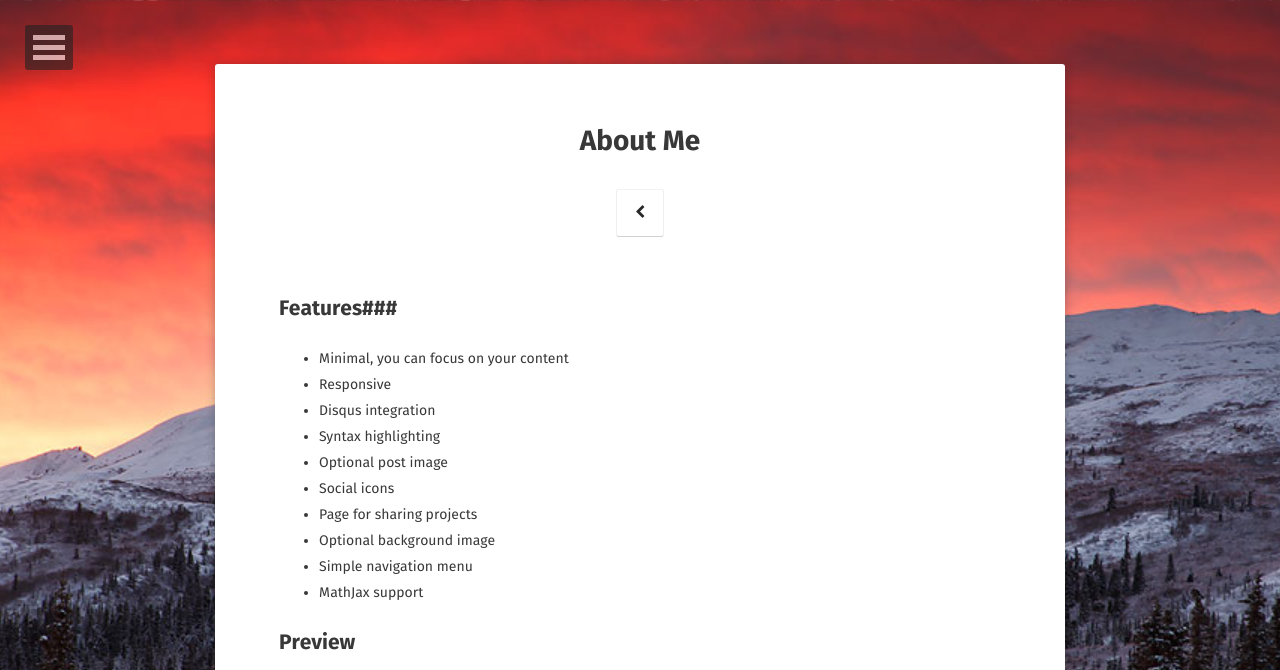
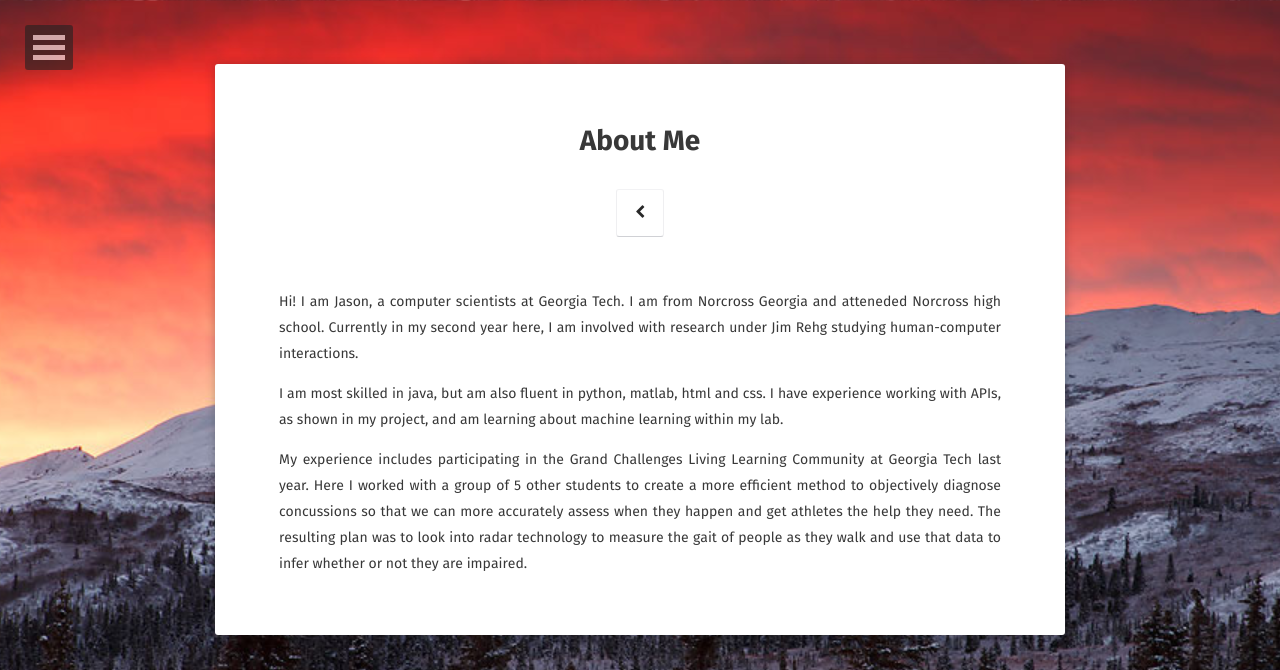
Before and after one commit to jswope2112/jswope2112.github.io, a Jekyll site: the page built from about/index.md, in a window 1280 px wide. Shown: the top 670 px of the page. Built offline with Jekyll 4.4.1, drawn with Linux system fonts in a browser that asks for light colours; some web fonts are replaced; some of the changed text lies outside the part shown; grey boxes are pictures that could not be loaded.

Commit message:
Rough Draft of info

```diff
--- a/about/index.md
+++ b/about/index.md
@@ -12,31 +12,8 @@ published: true
 ---
 
 
-## Features###
+Hi! I am Jason, a computer scientists at Georgia Tech. I am from Norcross Georgia and atteneded Norcross high school. Currently in my second year here, I am involved with research under Jim Rehg studying human-computer interactions.
 
-* Minimal, you can focus on your content
-* Responsive
-* Disqus integration
-* Syntax highlighting
-* Optional post image
-* Social icons
-* Page for sharing projects
-* Optional background image
-* Simple navigation menu
-* MathJax support
+I am most skilled in java, but am also fluent in python, matlab, html and css. I have experience working with APIs, as shown in my project, and am learning about machine learning within my lab.
 
-## Preview
-
-{% capture images %}
-    https://cloud.githubusercontent.com/assets/754514/14509720/61c61058-01d6-11e6-93ab-0918515ecd56.png
-    https://cloud.githubusercontent.com/assets/754514/14509716/61ac6c8e-01d6-11e6-879f-8308883de790.png
-{% endcapture %}
-{% include gallery images=images caption="Screenshots of Moon Theme" cols=2 %}
-
-See a [live version of Moon](http://taylantatli.github.io/Moon) hosted on GitHub.
-
-## Getting Started
-
-To learn how to install and use this theme check out the [Setup Guide](http://taylantatli.me/Moon/moon-theme/) for more information.
-
-[Install Moon](https://github.com/TaylanTatli/Moon){: .btn}
+My experience includes participating in the Grand Challenges Living Learning Community at Georgia Tech last year. Here I worked with a group of 5 other students to create a more efficient method to objectively diagnose concussions so that we can more accurately assess when they happen and get athletes the help they need. The resulting plan was to look into radar technology to measure the gait of people as they walk and use that data to infer whether or not they are impaired.
```
